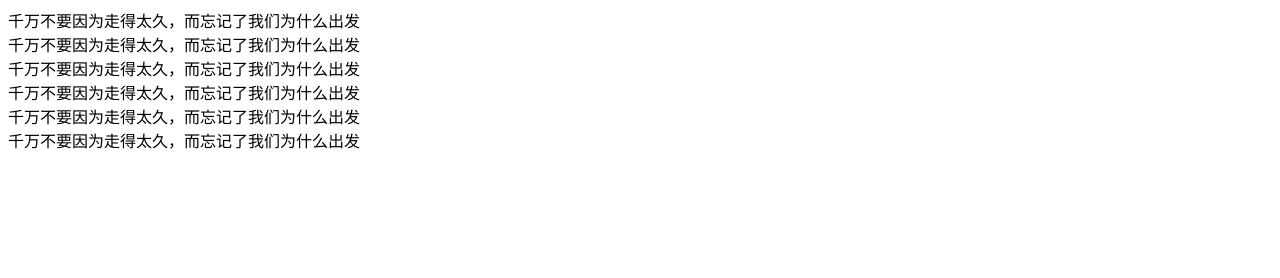
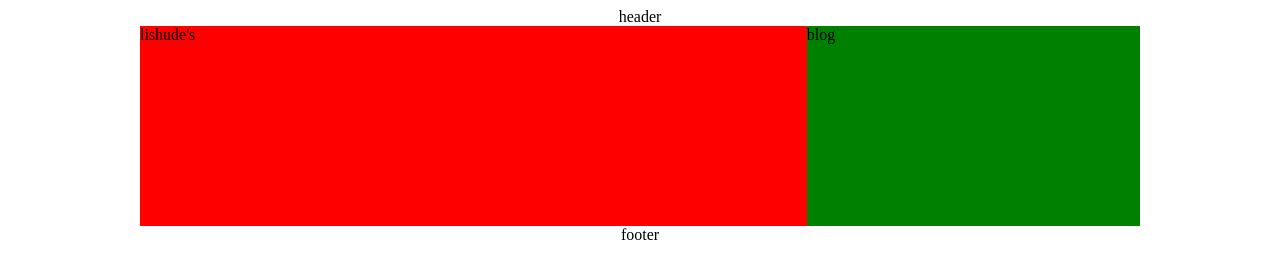
Before and after one commit to adetest/test, a website: page index.html in a window 1280 px wide. Drawn offline with Linux system fonts and the light colour scheme.

Commit message:
增加响应式布局

```diff
--- a/index.html
+++ b/index.html
@@ -12,12 +12,21 @@
 
 <body>
 
-    <div>千万不要因为走得太久，而忘记了我们为什么出发</div>
-    <div>千万不要因为走得太久，而忘记了我们为什么出发</div>
-    <div>千万不要因为走得太久，而忘记了我们为什么出发</div>
-    <div>千万不要因为走得太久，而忘记了我们为什么出发</div>
-    <div>千万不要因为走得太久，而忘记了我们为什么出发</div>
-    <div>千万不要因为走得太久，而忘记了我们为什么出发</div>
+    <div class="wrap">
+        <div class="header">
+            header
+        </div>
+        <div class="content-sm-12 content-md-8 height">
+            lishude's
+        </div>
+        <div class="content-sm-12 content-md-4 height">
+            blog
+        </div>
+        <div class="footer">
+            footer
+        </div>
+    </div>
+
 
     <script src="dist/js/index.js"></script>
 </body>
--- a/style/index.css
+++ b/style/index.css
@@ -1,25 +1,59 @@
 * {
     box-sizing: border-box;
-    font-size: 16px;
 }
 
-#parent {
-    color: olive;
+.wrap {
+    width: 100%;
+    max-width: 1000px;
+    margin: 0 auto;
 }
 
-.span {
-    display: inline-block;
-    margin: 10px 10px;
-    width: 100px;
-    height: 100px;
-    background-color: gray;
+.wrap:after {
+    clear: both;
 }
 
-.am-text-truncate {
-  word-wrap: normal; /* for IE */
-  text-overflow: ellipsis;
-  white-space: pre-wrap;
-  overflow: hidden;
-  width: 250px;
-  padding: 10px;
+.header,
+.footer {
+    text-align: center;
 }
+
+[class*=content-] {
+    width: 100%;
+    float: left;
+    position: relative;
+}
+
+@media only screen and (max-width:680px) {
+    .content-sm-12 {
+        width: 100%;
+        background-color: gray;
+        margin-top: 10px;
+    }
+    .content-sm-4 {
+        width: 33.33%;
+        float: left;
+        position: relative;
+        background-color: green;
+    }
+    .content-sm-8 {
+        width: 66.67%;
+        background-color: red;
+    }
+}
+
+@media only screen and (min-width:641px) {
+    .content-md-4 {
+        width: 33.33%;
+        float: left;
+        position: relative;
+        background-color: green;
+    }
+    .content-md-8 {
+        width: 66.67%;
+        background-color: red;
+    }
+}
+
+.height {
+    height: 200px;
+}
```
Also changed, not shown: dist/style/index.css.
